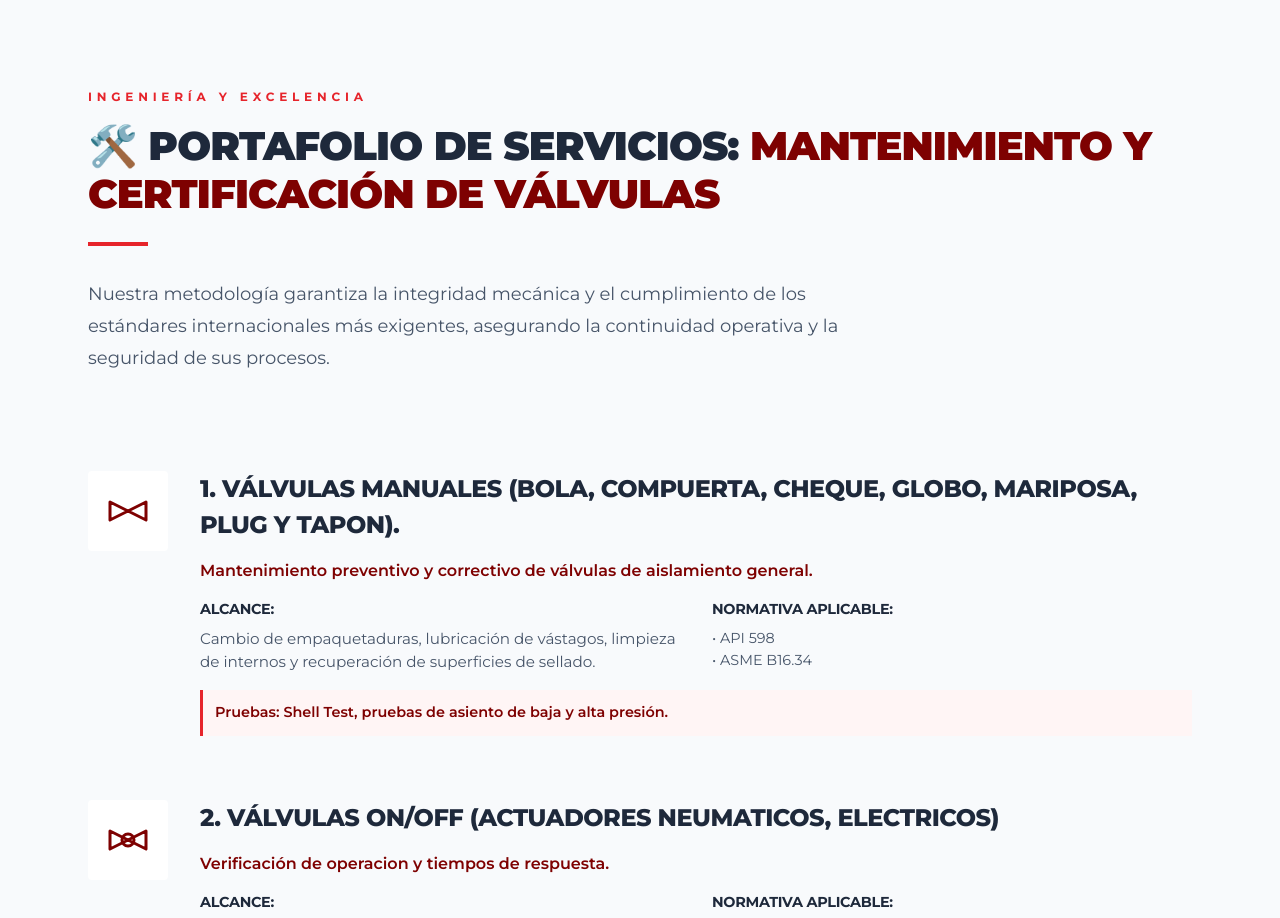
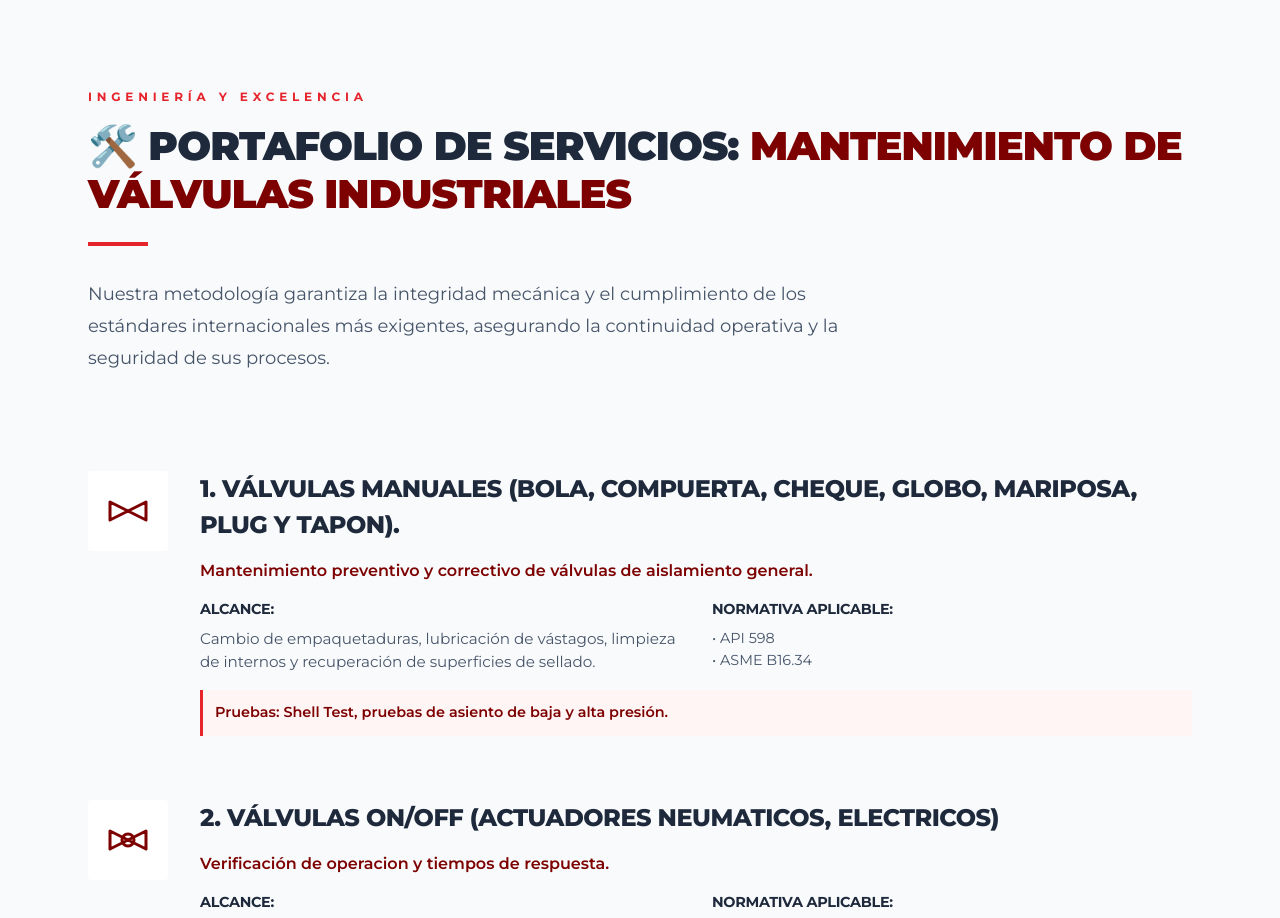
Before and after one commit to Proyectos-Nexatech/valve-quotation, a Next.js app: page / in a window 1280 px wide. Shown: the part 2060-2978 px from the top of the page. Built offline with nearby package versions, Linux system fonts and the light colour scheme.

Commit message:
content: update portfolio section title

```diff
--- a/src/components/landing/Portfolio.tsx
+++ b/src/components/landing/Portfolio.tsx
@@ -29,7 +29,7 @@ export const Portfolio = () => {
             fontSize: '2.5rem', color: 'var(--color-slate-800)', marginBottom: '1.5rem',
             fontWeight: 900, textTransform: 'uppercase', lineHeight: '1.2'
           }}>
-            🛠️ Portafolio de Servicios: <span style={{ color: 'var(--color-maroon)' }}>Mantenimiento y Certificación de Válvulas</span>
+            🛠️ Portafolio de Servicios: <span style={{ color: 'var(--color-maroon)' }}>Mantenimiento de Válvulas Industriales</span>
           </h2>
           <div style={{ width: '60px', height: '4px', backgroundColor: 'var(--color-red-bright)', marginBottom: '2rem' }} />
           <p style={{ fontSize: '1.125rem', color: 'var(--color-slate-600)', maxWidth: '800px', lineHeight: '1.8' }}>
```
